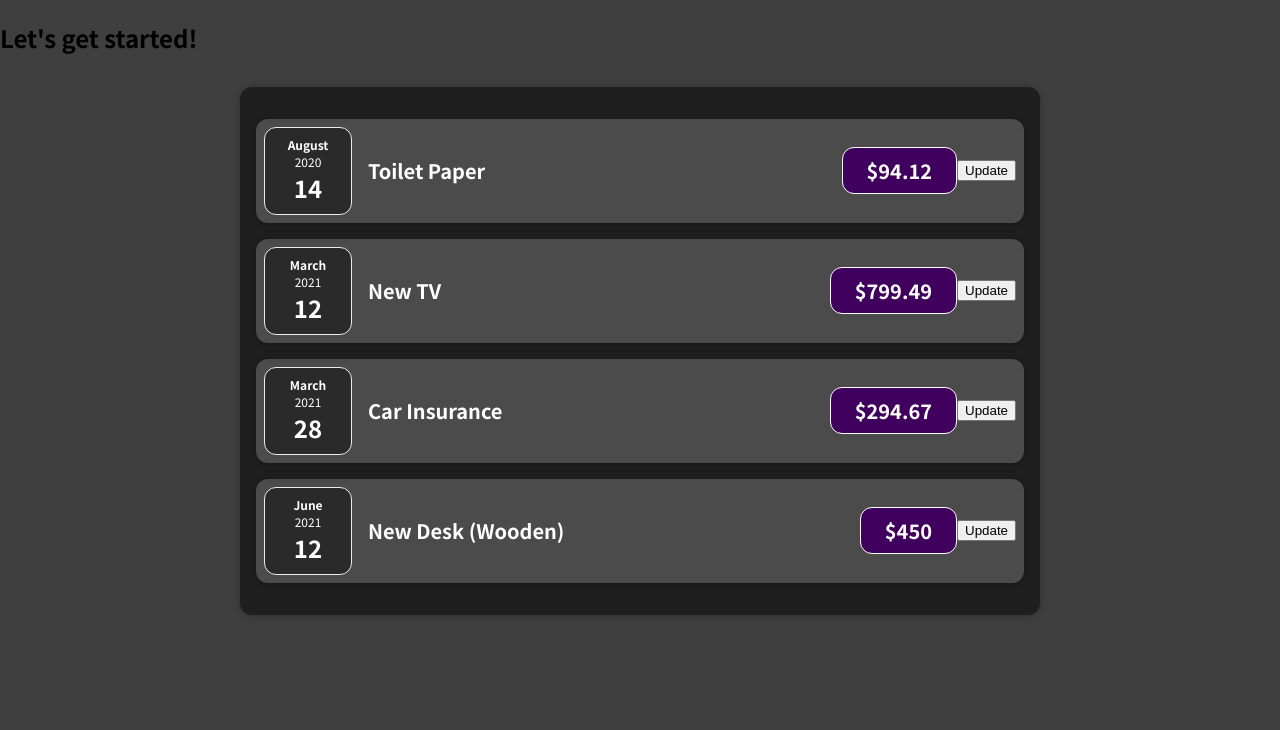
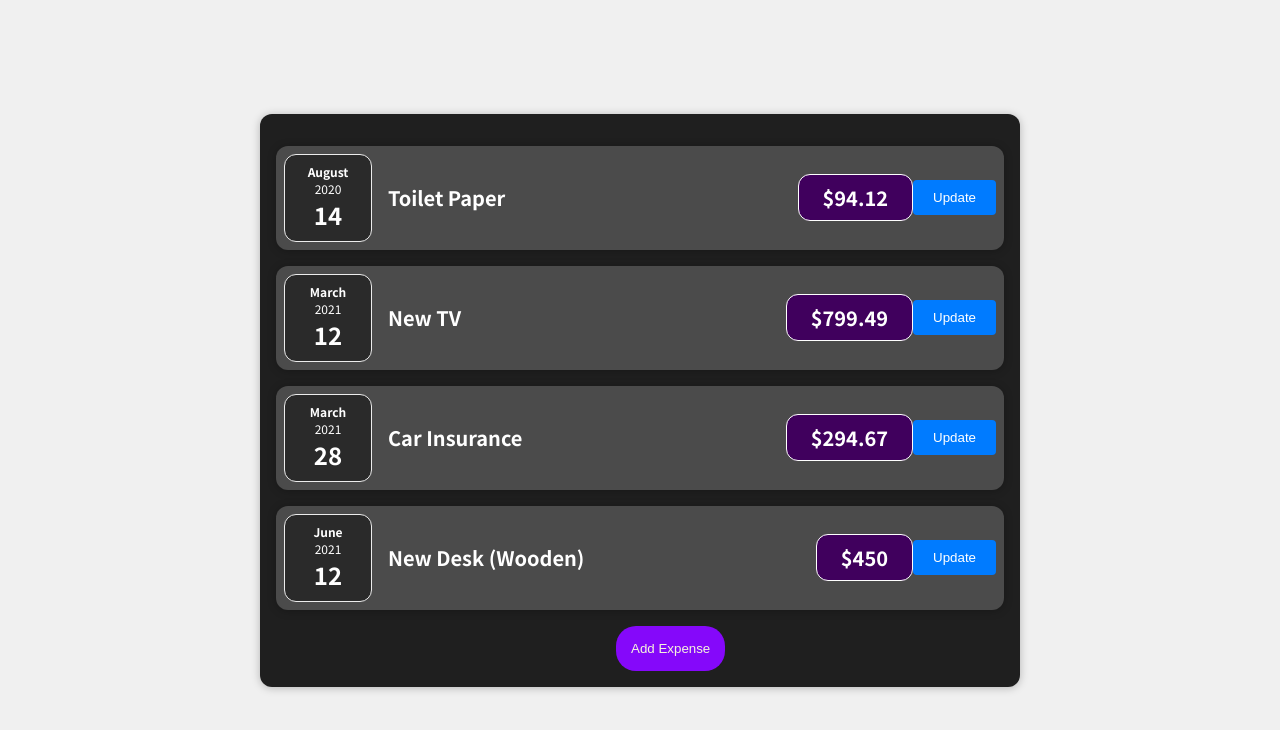
Before and after one commit to Ershad-Alam-67/01-starting-setup, a React (Create React App) app: page / in a window 1280 px wide. Shown: the top 730 px of the page. Built offline with nearby package versions, Linux system fonts and the light colour scheme.

Commit message:
Add expense functionality added

```diff
--- a/src/App.js
+++ b/src/App.js
@@ -1,9 +1,10 @@
-import React from "react"
+import React, { useState } from "react"
 
 import Expenses from "./components/Expenses/Expenses"
+import ExpenseTilt from "./components/Expenses/ExpenseTilt"
 
 const App = () => {
-  const expenses = [
+  const expense = [
     {
       id: "0",
       title: "Toilet Paper",
@@ -24,11 +25,14 @@ const App = () => {
       date: new Date(2021, 5, 12),
     },
   ]
+  const [expenses, setExpenses] = useState(expense)
+  function sett(l) {
+    setExpenses(l)
+  }
 
   return (
     <div>
-      <h2>Let's get started!</h2>
-      <Expenses items={expenses} />
+      <ExpenseTilt expenses={expenses} fun={sett} />
     </div>
   )
 }
--- /dev/null
+++ b/src/components/Expenses/ExpenseForm.css
@@ -0,0 +1,45 @@
+body {
+  margin: 0;
+  display: flex;
+  justify-content: center;
+  align-items: center;
+  min-height: 100vh;
+  background-color: #f0f0f0;
+}
+
+.main {
+  background-color: white;
+  padding: 20px;
+  border-radius: 8px;
+  box-shadow: 0 2px 4px rgba(0, 0, 0, 0.1);
+  display: flex;
+  flex-direction: column;
+  gap: 10px;
+}
+
+.inputs {
+  display: flex;
+  flex-direction: column;
+  gap: 10px;
+}
+
+input {
+  padding: 10px;
+  border: 1px solid #ccc;
+  border-radius: 4px;
+  outline: none;
+}
+
+button {
+  padding: 10px 20px;
+  background-color: #007bff;
+  color: white;
+  border: none;
+  border-radius: 4px;
+  cursor: pointer;
+  transition: background-color 0.3s;
+}
+
+button:hover {
+  background-color: #0056b3;
+}
--- /dev/null
+++ b/src/components/Expenses/ExpenseForm.js
@@ -0,0 +1,45 @@
+import "./ExpenseForm.css"
+import React from "react"
+const ExpenseForm = (props) => {
+  let addItem = () => {
+    let title = document.getElementById("title").value
+    let amount = document.getElementById("amount").value
+    let date = new Date(document.getElementById("date").value)
+    let a = [...props.expenses, { title: title, amount: amount, date: date }]
+    props.fun(a)
+    props.set()
+  }
+  function show() {
+    console.log(document.getElementById("title").value)
+    console.log(document.getElementById("amount").value)
+    console.log(document.getElementById("date").value)
+  }
+  return (
+    <div className="main">
+      <div className="inputs">
+        <input
+          id="title"
+          onChange={show}
+          type="text"
+          placeholder="Enter Title"
+        ></input>
+        <input
+          id="amount"
+          onChange={show}
+          type="number"
+          placeholder="Enter Amount"
+        ></input>
+        <input
+          id="date"
+          onChange={show}
+          type="date"
+          placeholder="Enter Date"
+        ></input>
+      </div>
+      <div className="btn">
+        <button onClick={addItem}>Submit</button>
+      </div>
+    </div>
+  )
+}
+export default ExpenseForm
--- /dev/null
+++ b/src/components/Expenses/ExpenseTilt.js
@@ -0,0 +1,21 @@
+import Expenses from "./Expenses"
+import React, { useState } from "react"
+import ExpenseForm from "./ExpenseForm"
+
+const ExpenseTilt = (props) => {
+  let [showForm, setShowForm] = useState(false)
+  const set = () => {
+    showForm = !showForm
+    setShowForm(showForm)
+  }
+  return (
+    <div>
+      {showForm ? (
+        <ExpenseForm expenses={props.expenses} fun={props.fun} set={set} />
+      ) : (
+        <Expenses items={props.expenses} set={set} />
+      )}
+    </div>
+  )
+}
+export default ExpenseTilt
--- a/src/components/Expenses/Expenses.css
+++ b/src/components/Expenses/Expenses.css
@@ -5,3 +5,11 @@
   width: 50rem;
   max-width: 95%;
 }
+#btn {
+  background-color: rgb(133, 8, 250);
+  margin-left: 340px;
+  padding: 15px;
+  border-radius: 20px;
+  color: beige;
+  border-color: beige;
+}
--- a/src/components/Expenses/Expenses.js
+++ b/src/components/Expenses/Expenses.js
@@ -2,6 +2,7 @@ import React, { useState } from "react"
 import ExpenseItem from "./ExpenseItem"
 import Card from "../UI/Card"
 import "./Expenses.css"
+import ExpenseForm from "./ExpenseForm"
 
 const Expenses = (props) => {
   const [itemss, setItem] = useState(props.items)
@@ -12,6 +13,7 @@ const Expenses = (props) => {
   }
 
   return (
+    <div>
       <Card className="expenses">
         {itemss.map((expense) => (
           <ExpenseItem
@@ -23,7 +25,12 @@ const Expenses = (props) => {
             onDelete={handleDeleteExpense}
           />
         ))}
+
+        <button id="btn" className="" onClick={props.set}>
+          Add Expense
+        </button>
       </Card>
+    </div>
   )
 }
 
--- a/src/index.css
+++ b/src/index.css
@@ -1,11 +1,11 @@
-@import url('https://fonts.googleapis.com/css2?family=Noto+Sans+JP:wght@400;700&display=swap');
+@import url("https://fonts.googleapis.com/css2?family=Noto+Sans+JP:wght@400;700&display=swap");
 
 * {
   box-sizing: border-box;
 }
 
 html {
-  font-family: 'Noto Sans JP', sans-serif;
+  font-family: "Noto Sans JP", sans-serif;
 }
 
 body {
```
Lines whose indentation alone changed are shown as unchanged.
